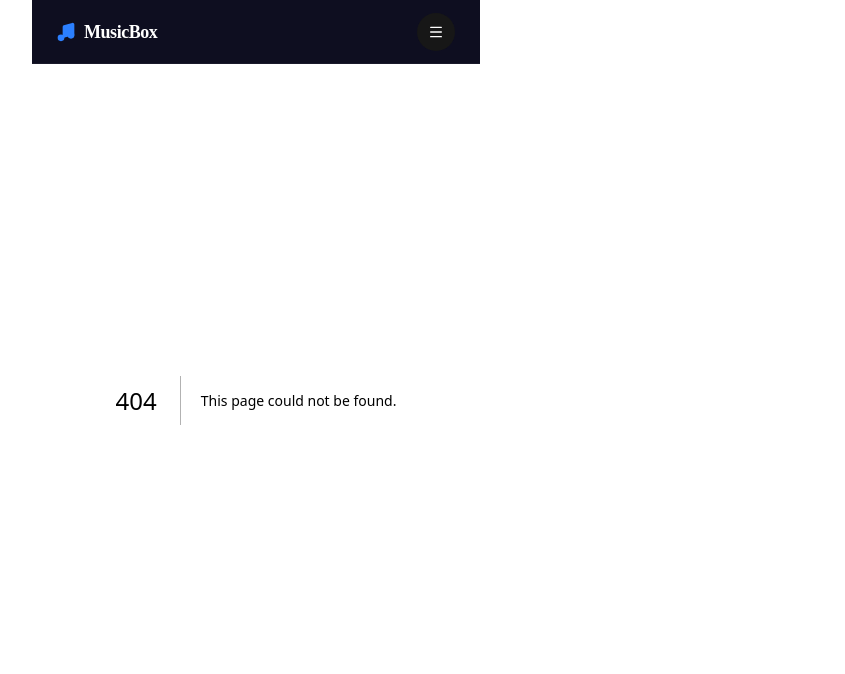
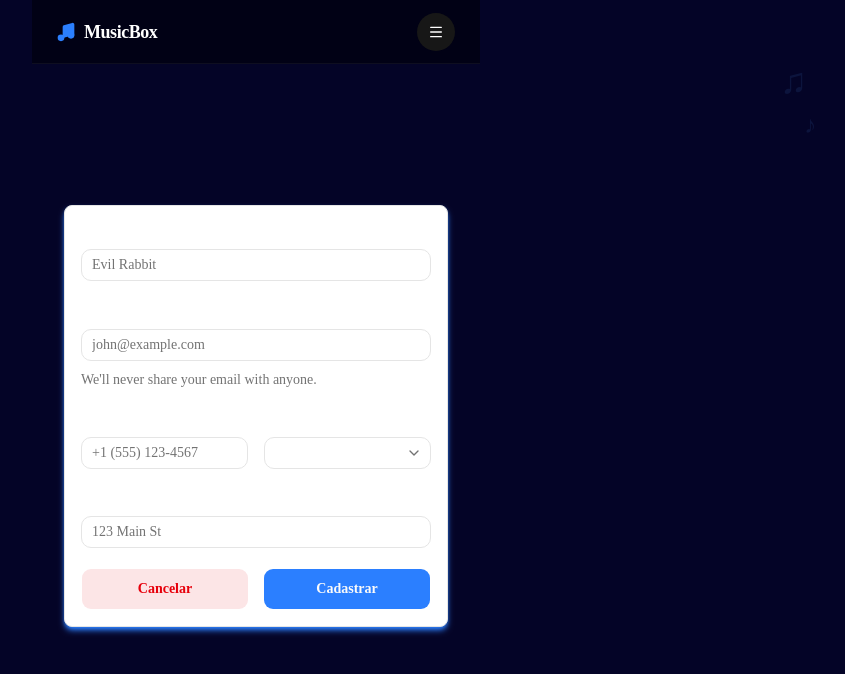
Before and after one commit to dev-brunosantos/MB-Site-Front, a Next.js app: page /novo-aluno in a window 1280 px wide. Before the commit this address had no page. Shown: the top 674 px of the page, without its empty margins (384-1229 px from the left). Built offline with nearby package versions, Linux system fonts and the light colour scheme.

Commit message:
Iniciando o desenvolvimento da tela de novo cadastro de alunos

```diff
--- /dev/null
+++ b/src/app/novo-aluno/page.tsx
@@ -0,0 +1,104 @@
+"use client";
+
+import { TelaComponent } from "@/src/components/Tela";
+import Link from "next/link";
+
+import { Button } from "@/src/components/ui/button"
+import {
+    Field,
+    FieldDescription,
+    FieldGroup,
+    FieldLabel,
+} from "@/src/components/ui/field"
+
+import { Input } from "@/src/components/ui/input"
+
+import {
+    Select,
+    SelectContent,
+    SelectItem,
+    SelectTrigger,
+    SelectValue,
+} from "@/src/components/ui/select"
+import { useRouter } from "next/navigation";
+
+export default function NovoAluno() {
+
+    const router = useRouter();
+
+    const cadastrarNovoUsuario = () => {
+        router.replace("/")
+    }
+
+    return (
+        <TelaComponent>
+            <div className="w-full h-full flex flex-col items-center justify-center pt-8 relative">
+
+                <div className="absolute right-12 top-10 opacity-10 pointer-events-none select-none text-blue-400">
+                    <span className="text-4xl block font-serif">♫</span>
+                    <span className="text-2xl block ml-6 mt-2 font-serif">♪</span>
+                </div>
+
+                <form className="w-full max-w-sm border rounded-md p-4 shadow-md shadow-blue-500 bg-white">
+                    <FieldGroup className="text-white">
+                        <Field>
+                            <FieldLabel htmlFor="form-name">Name</FieldLabel>
+                            <Input
+                                id="form-name"
+                                type="text"
+                                placeholder="Evil Rabbit"
+                                required
+                            />
+                        </Field>
+                        <Field>
+                            <FieldLabel htmlFor="form-email">Email</FieldLabel>
+                            <Input id="form-email" type="email" placeholder="john@example.com" />
+                            <FieldDescription>
+                                We&apos;ll never share your email with anyone.
+                            </FieldDescription>
+                        </Field>
+                        <div className="grid grid-cols-2 gap-4">
+                            <Field>
+                                <FieldLabel htmlFor="form-phone">Phone</FieldLabel>
+                                <Input id="form-phone" type="tel" placeholder="+1 (555) 123-4567" />
+                            </Field>
+                            <Field>
+                                <FieldLabel htmlFor="form-country">Country</FieldLabel>
+                                <Select defaultValue="us">
+                                    <SelectTrigger id="form-country">
+                                        <SelectValue />
+                                    </SelectTrigger>
+                                    <SelectContent>
+                                        <SelectItem value="us">United States</SelectItem>
+                                        <SelectItem value="uk">United Kingdom</SelectItem>
+                                        <SelectItem value="ca">Canada</SelectItem>
+                                    </SelectContent>
+                                </Select>
+                            </Field>
+                        </div>
+                        <Field>
+                            <FieldLabel htmlFor="form-address">Address</FieldLabel>
+                            <Input id="form-address" type="text" placeholder="123 Main St" />
+                        </Field>
+                        <Field orientation="horizontal" className="w-full flex items-center justify-between">
+                            <Button
+                                className="w-[48%] py-5 font-bold"
+                                variant="destructive"
+                                onClick={() => router.back()}
+                            >
+                                Cancelar
+                            </Button>
+
+                            <Button
+                                className="w-[48%] py-5 font-bold bg-blue-500"
+                                onClick={cadastrarNovoUsuario}
+                            >
+                                Cadastrar
+                            </Button>
+                        </Field>
+                    </FieldGroup>
+                </form>
+            </div>
+        </TelaComponent>
+    )
+}
```
